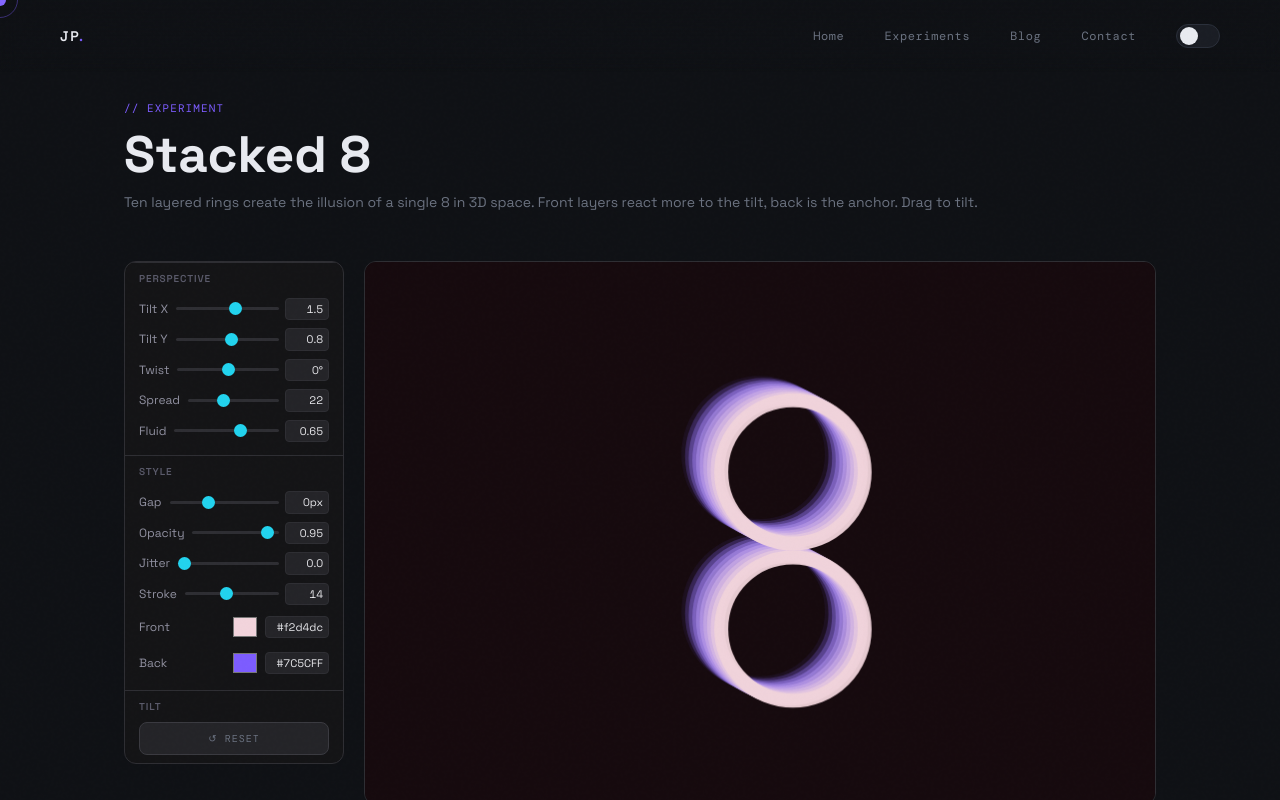
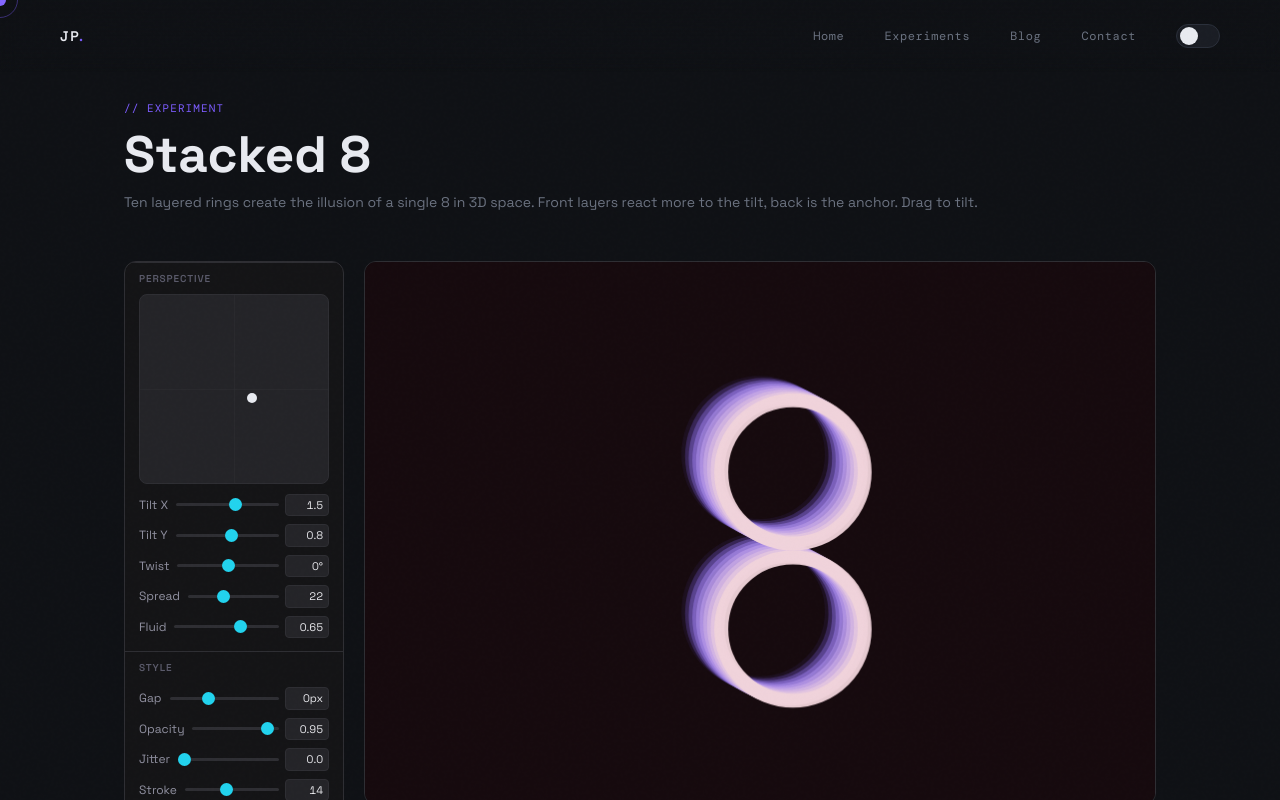
Before and after one commit to JPBelley/jeanphilippebelley-2026, a Next.js app: page /experiments/stacked-8 in a window 1280 px wide. Shown: the top 800 px of the page. Built offline with nearby package versions, Linux system fonts and the light colour scheme; a web font is replaced by a local one.

Commit message:
Control pad

```diff
--- a/app/experiments/stacked-8/page.jsx
+++ b/app/experiments/stacked-8/page.jsx
@@ -27,6 +27,78 @@ function SliderRow({ label, value, min, max, step = 0.01, format, onChange }) {
           onChange={e => onChange(parseFloat(e.target.value))} />
         <span className="ctrl-val">{format ? format(value) : value}</span>
       </div>
+    </div>
+  )
+}
+
+// ── XY Pad ──────────────────────────────────────────────────────────────────
+function XYPad({ x, y, min = -8, max = 8, onChange }) {
+  const padRef    = useRef(null)
+  const dragging  = useRef(false)
+  const handleRef = useRef(null)
+
+  handleRef.current = (e) => {
+    const pad = padRef.current
+    if (!pad) return
+    const rect   = pad.getBoundingClientRect()
+    const clientX = e.clientX ?? e.touches?.[0]?.clientX ?? 0
+    const clientY = e.clientY ?? e.touches?.[0]?.clientY ?? 0
+    const nx = parseFloat(Math.max(min, Math.min(max, min + ((clientX - rect.left) / rect.width)  * (max - min))).toFixed(2))
+    const ny = parseFloat(Math.max(min, Math.min(max, min + ((clientY - rect.top)  / rect.height) * (max - min))).toFixed(2))
+    onChange(nx, ny)
+  }
+
+  useEffect(() => {
+    const onMove = e => { if (dragging.current) handleRef.current(e) }
+    const onUp   = () => { dragging.current = false }
+    window.addEventListener('mousemove', onMove)
+    window.addEventListener('touchmove', onMove, { passive: true })
+    window.addEventListener('mouseup',   onUp)
+    window.addEventListener('touchend',  onUp)
+    return () => {
+      window.removeEventListener('mousemove', onMove)
+      window.removeEventListener('touchmove', onMove)
+      window.removeEventListener('mouseup',   onUp)
+      window.removeEventListener('touchend',  onUp)
+    }
+  }, [])
+
+  const dotX = ((x - min) / (max - min)) * 100
+  const dotY = ((y - min) / (max - min)) * 100
+
+  return (
+    <div
+      ref={padRef}
+      onMouseDown={e => { dragging.current = true; handleRef.current(e) }}
+      onTouchStart={e => { dragging.current = true; handleRef.current(e) }}
+      style={{
+        position: 'relative',
+        width: '100%',
+        aspectRatio: '1',
+        background: 'var(--color-tool-bg3)',
+        border: '1px solid var(--color-tool-border)',
+        borderRadius: '8px',
+        cursor: 'crosshair',
+        marginBottom: '6px',
+        userSelect: 'none',
+      }}
+    >
+      {/* centre crosshair */}
+      <div style={{ position: 'absolute', left: '50%', top: 0, bottom: 0, width: '1px', background: 'var(--color-tool-border)', opacity: 0.5, pointerEvents: 'none' }} />
+      <div style={{ position: 'absolute', top: '50%', left: 0, right: 0, height: '1px', background: 'var(--color-tool-border)', opacity: 0.5, pointerEvents: 'none' }} />
+      {/* dot */}
+      <div style={{
+        position: 'absolute',
+        left:   `${dotX}%`,
+        top:    `${dotY}%`,
+        width:  10,
+        height: 10,
+        borderRadius: '50%',
+        background: 'var(--color-foreground)',
+        transform: 'translate(-50%, -50%)',
+        pointerEvents: 'none',
+        boxShadow: '0 0 0 2px var(--color-tool-bg3)',
+      }} />
     </div>
   )
 }
@@ -225,6 +297,13 @@ export default function Stacked8Page() {
     }
   }, [])
 
+  function handleTilt(nx, ny) {
+    tiltXRef.current = nx
+    tiltYRef.current = ny
+    setTiltX(nx)
+    setTiltY(ny)
+  }
+
   function reset() {
     tiltXRef.current = 0; setTiltX(0)
     tiltYRef.current = 0; setTiltY(0)
@@ -242,8 +321,9 @@ export default function Stacked8Page() {
         {/* ── Controls ────────────────────────────────────────────────────── */}
         <ExperimentControls>
           <ExperimentControls.Section label="Perspective">
-            <SliderRow label="Tilt X" value={tiltX}  min={-8}   max={8}   step={0.1}  format={v => v.toFixed(1)} onChange={setTiltX} />
-            <SliderRow label="Tilt Y" value={tiltY}  min={-8}   max={8}   step={0.1}  format={v => v.toFixed(1)} onChange={setTiltY} />
+            <XYPad x={tiltX} y={tiltY} onChange={handleTilt} />
+            <SliderRow label="Tilt X" value={tiltX}  min={-8}   max={8}   step={0.1}  format={v => v.toFixed(1)} onChange={nx => handleTilt(nx, tiltY)} />
+            <SliderRow label="Tilt Y" value={tiltY}  min={-8}   max={8}   step={0.1}  format={v => v.toFixed(1)} onChange={ny => handleTilt(tiltX, ny)} />
             <SliderRow label="Twist"  value={twist}  min={-90}  max={90}  step={1}    format={v => `${v}°`}      onChange={setTwist} />
             <SliderRow label="Spread" value={spread} min={0}    max={60}  step={1}    onChange={setSpread} />
             <SliderRow label="Fluid"  value={fluid}  min={0}    max={1}   step={0.01} format={v => v.toFixed(2)} onChange={setFluid} />
```
